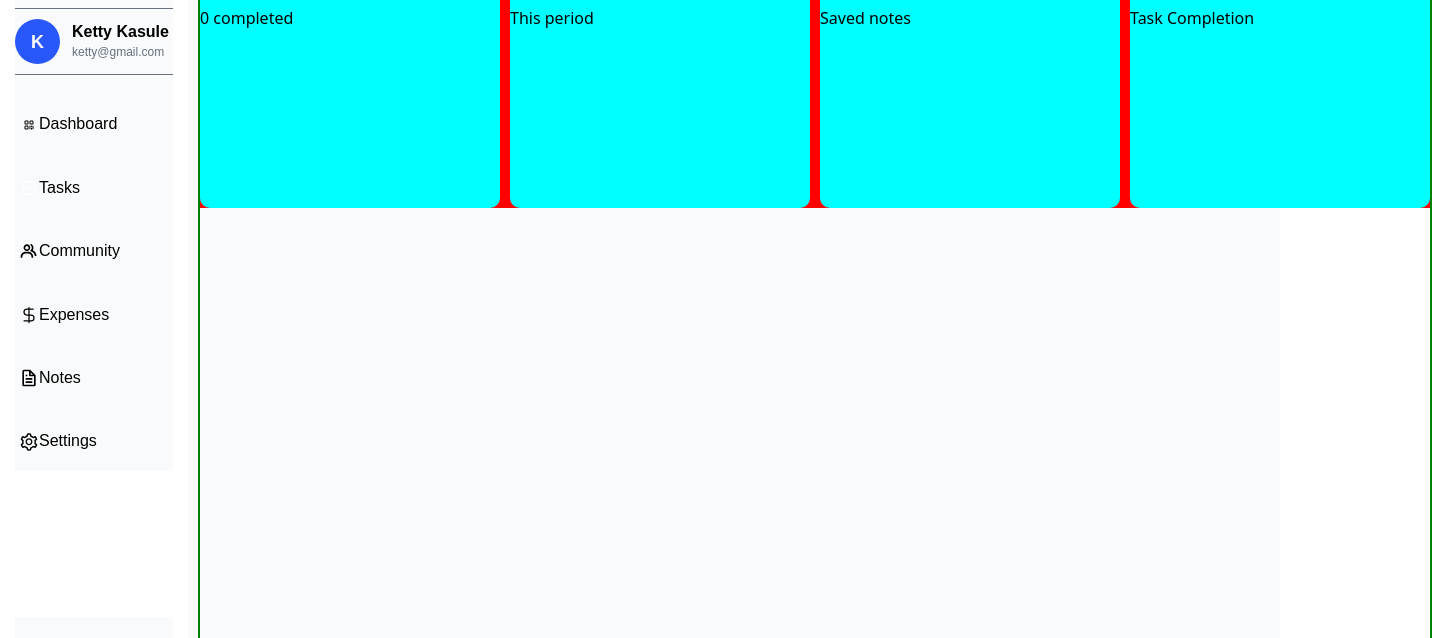
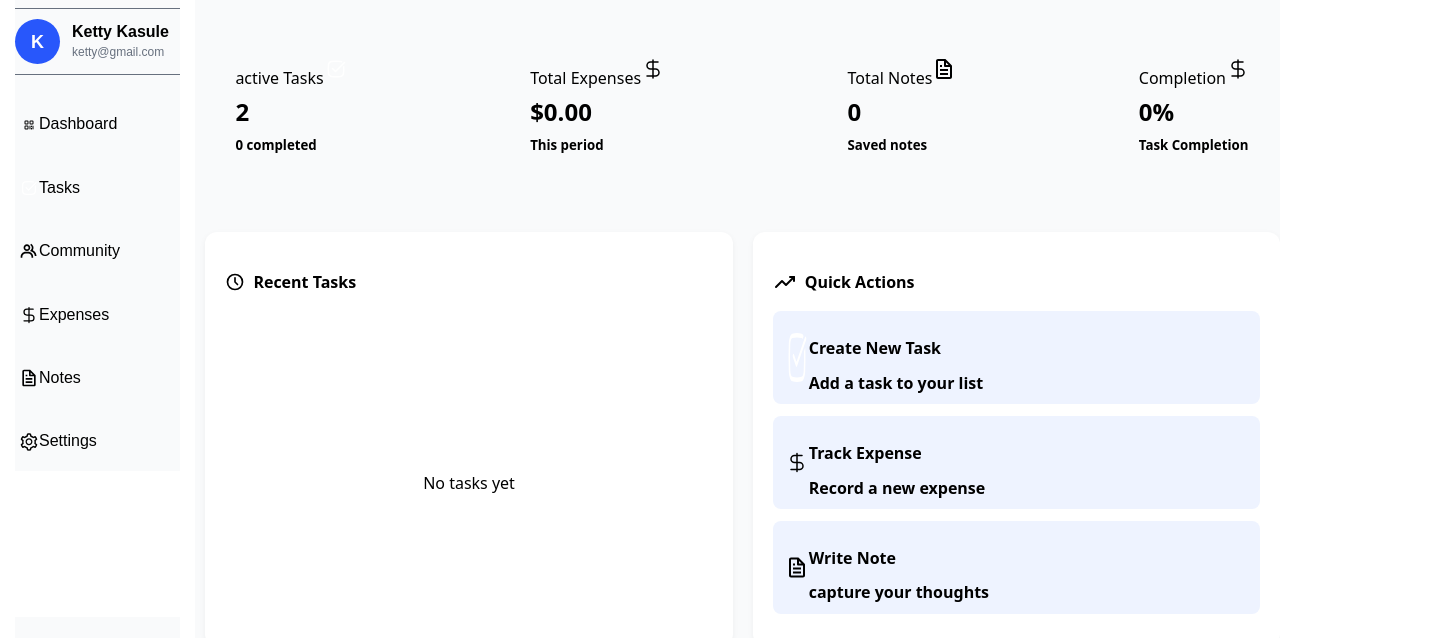
Before and after one commit to nakayizakevina/TaskMaster, a plain HTML site: page dashboard.html in a window 1280 px wide. Shown: the part 94-732 px from the top of the page, 1432 px wide, since content can reach past the window. Drawn offline with nearby package versions, Linux system fonts and the light colour scheme.

Commit message:
finished right section of the dashboard

```diff
--- a/assets/css/dashboard.css
+++ b/assets/css/dashboard.css
@@ -4,12 +4,48 @@ section{
     background-color: var(--background);
 }
 
-/* .right-section{ */
-    /* width: 20%; */
-    /* border: 2px solid red; */
-/* } */
 
 .left-section{
-    /* width: 80%; */
-    border: 2px solid green;
+    align-items: center;
+    width:100%;
 }
+
+.overview{
+     gap: 20px;
+}
+
+.overview__cards{
+    width: 50%;
+    background-color:var(--white);
+    border-radius: 12px;
+    padding: 20px;
+    box-shadow: 0 2px 6px rgba(0,0,0,0.05);
+}
+
+.overview__title h4{
+    margin-bottom: 20px;
+}
+
+.overview__title{
+    display: flex;
+    align-items: center;
+    gap: 8px;
+}
+
+.recent-tasks2{
+    height: 80%;
+    display: flex;
+    flex-direction: column;
+    justify-content: center;
+    align-items: center;
+}
+
+header h1 {
+  font-size: 26px;
+  font-weight: 700;
+}
+
+header p {
+  color:var(gray);
+  margin-top: 5px;
+}
--- /dev/null
+++ b/components/quickaction/quickaction.css
@@ -0,0 +1,16 @@
+.task{
+  width: 100%;
+  padding: 12px;
+  margin-bottom: 12px;
+  display: flex;
+  background: #eef3ff;
+  font-weight: 600;
+  border: none;
+  border-radius: 8px;
+  cursor: pointer;
+  text-align: left;
+}
+
+.task:hover{
+    background-color:var(--skyblue);
+}
--- /dev/null
+++ b/components/quickaction/quickaction.html
@@ -0,0 +1,7 @@
+<link rel="stylesheet" href="/assets/css/gobal.css">
+<link rel="stylesheet" href="/components/quickaction/quickaction.css">
+
+<div class="action">
+
+</div>
+<script src="/components/quickaction/quickaction.js"></script>
--- /dev/null
+++ b/components/quickaction/quickaction.js
@@ -0,0 +1,44 @@
+ const actionContainer = document.querySelector(".action")
+
+
+
+  const actions = (options) =>{
+    const template = document.createElement("template")
+    template.innerHTML = `
+    <div class="task">
+      <img src= "${options.icons}">
+      <div>
+        <p class="value">${options.title}</p>
+        <span> ${options.text}</span>
+      </div>
+   </div>`
+    return template.content.cloneNode(true);
+  }
+
+
+
+  const action1 = actions({
+    icons: "/assets/images/checkedbox.svg",
+    title: "Create New Task",
+    text: "Add a task to your list"
+  })
+
+
+  const action2 = actions({
+    icons: "/assets/images/dollar.svg",
+    title: "Track Expense",
+    text: "Record a new expense"
+  })
+
+  const action3 = actions({
+    icons: "/assets/images/file.svg",
+    title: "Write Note",
+    text: "capture your thoughts"
+  })
+
+
+
+
+actionContainer.appendChild(action1);
+actionContainer.appendChild(action2);
+actionContainer.appendChild(action3);
--- a/components/status/status.css
+++ b/components/status/status.css
@@ -1,12 +1,10 @@
 .card{
-    width: 100%;
     height: 100%;
-    background-color: red;
+    padding: 10px;
     display: flex;
-    flex-direction:row;
+    gap: 20px;
+    margin: 30px 0;
     justify-content:space-between;
-    align-items: center;
-    gap: 10px;
 }
 
 .card__uppersection{
@@ -15,8 +13,27 @@
 }
 
 .contianer{
-    width: 300px;
-    height: 300px;
-    border-radius: 10px;
-    background-color: aqua;
+    background:var(white);
+     padding: 20px;
+     border-radius: 12px;
+     border: var(gray);
+     line-height: 10px;
+  }
+
+.container:hover {
+  box-shadow: 0 10px 15px rgba(0,0,0,0.5);
 }
+
+.amount h3{
+  margin: 8px 0 4px;
+  font-size: 24px;
+}
+
+/* .amount h6{
+
+} */
+
+.contianer .value {
+     font-size: 24px;
+     font-weight: bold;
+ }
--- a/components/status/status.js
+++ b/components/status/status.js
@@ -1,10 +1,6 @@
+ const card = document.querySelector(".card")
 
-
-  const card = document.querySelector(".card")
-
-
-
-  const carddetail = (options) =>{
+ const carddetail = (options) =>{
     const template = document.createElement("template")
     template.innerHTML = `
     <div class="contianer">
@@ -14,9 +10,9 @@
      <img src= "${options.icons}">
     </div>
   </div>
-  <div>
-    <p>${options.number}</p>
-    <p>${options.text}</p>
+  <div class="amount">
+    <h3 class="value">${options.number}</h3>
+    <h5>${options.text}</h5>
   </div>
 
   </div>
@@ -27,7 +23,7 @@
 
 
 
-  const getdeatils = carddetail ( {
+  const getdeatils = carddetail ({
     title: "active Tasks",
     icons: "/assets/images/checkedbox.svg",
     number: 2,
--- a/dashboard.html
+++ b/dashboard.html
@@ -15,7 +15,31 @@
     <section>
         <div data-import="/components/sidebar/sidebar.html" class="right-section"></div>
         <main class="left-section">
-            <div data-import="/components/status/status.html"></div>
+            <header class="greeting">
+                <h1>Good evening, Ketty!</h1>
+                <p>Here’s what’s happening with your productivity today</p>
+            </header>
+            <div class="cards" data-import="/components/status/status.html"></div>
+            <section class="overview">
+                <div class="recent__tasks overview__cards">
+                        <div class="recent-clock overview__title">
+                            <img src="/assets/images/clock.svg" width="20px" height="20px">
+                            <h4>Recent Tasks</h4>
+                        </div>
+                        <div class="recent-tasks2">
+                            <img src="/assets/images/checkedbox.svg" width="45px" height="45px">
+                            <p>No tasks yet</p>
+                        </div>
+                </div>
+                <div class="overview__cards">
+                    <div class="overview__title">
+                        <img src="/assets/images/trend-up.svg" alt="">
+                        <h4>Quick Actions</h4>
+                    </div>
+                    <div class="quick__actions" data-import="/components/quickaction/quickaction.html"></div>
+                </div>
+
+            </section>
         </main>
     </section>
     <script src="/assets/js/main.js"></script>
```
Also changed, not shown: assets/images/clock.svg (added), assets/images/trend-up.svg (added).
